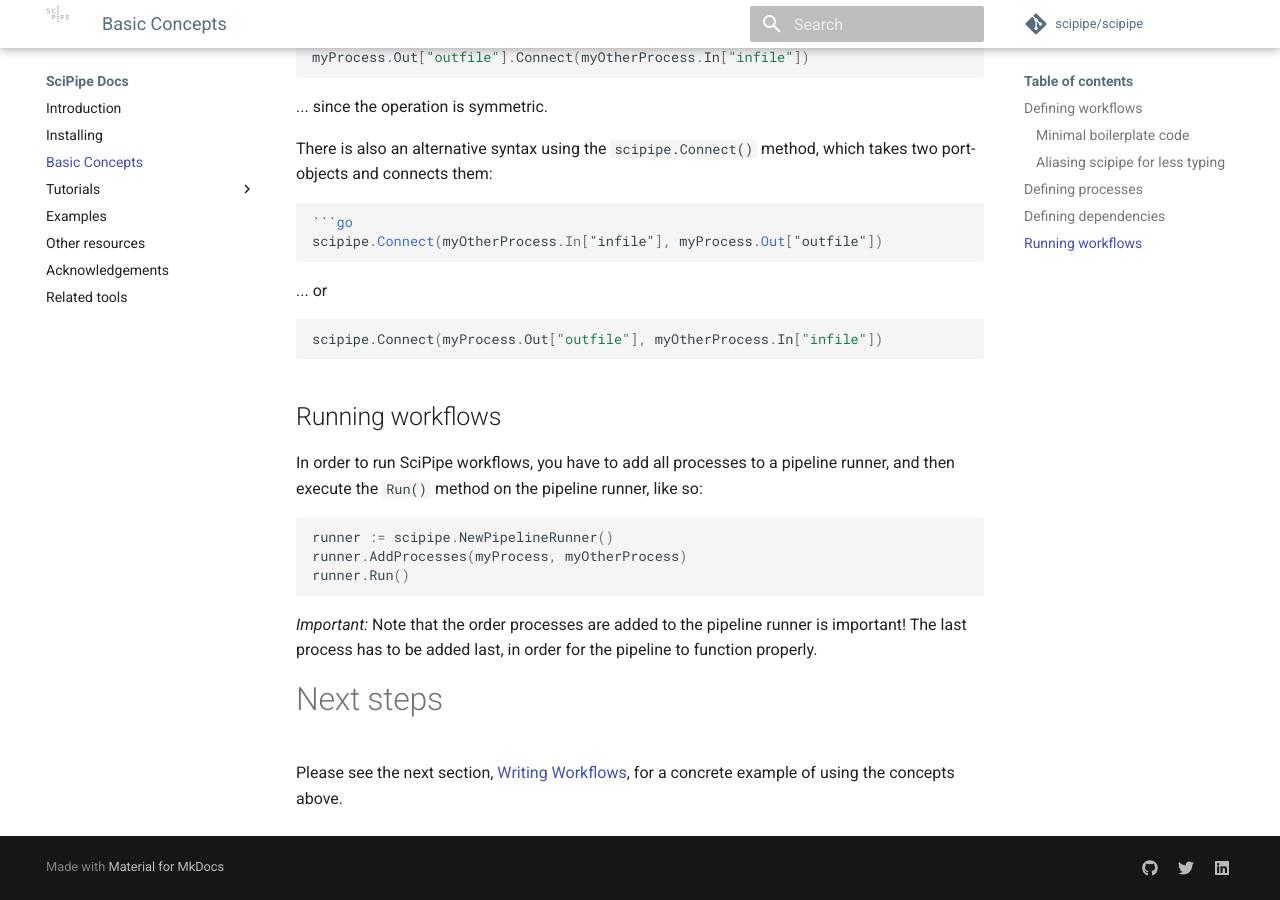
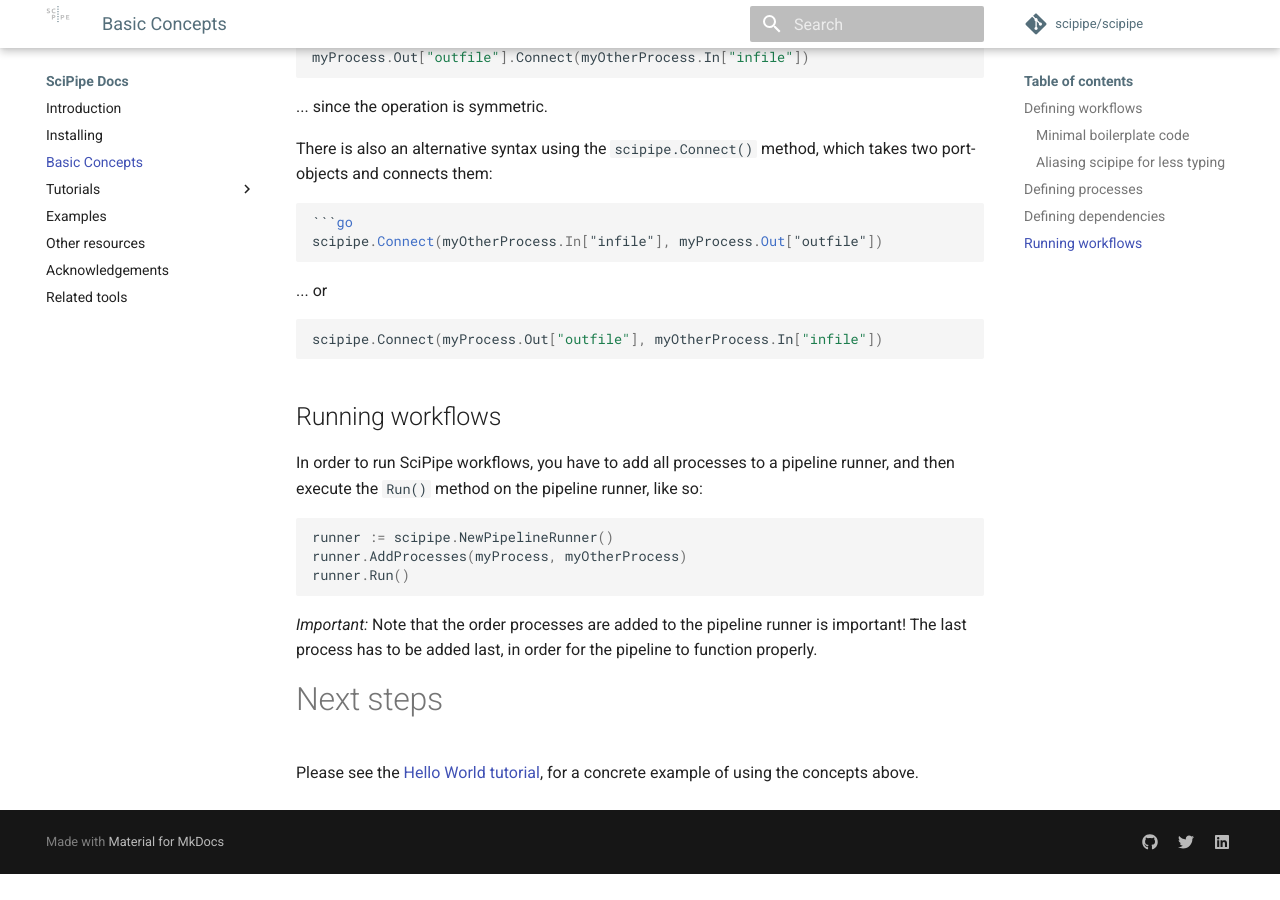
Before and after one commit to scipipe/scipipe, an MkDocs documentation site: the page built from docs/basics.md, in a window 1280 px wide and 900 px high, scrolled down 1945 px. Built offline with MkDocs 1.6.1 and Material for MkDocs 9.7.7, drawn with Linux system fonts in a browser that asks for light colours; comment, search, counter and statistics services are not loaded; old or Windows-style settings are respelled for this version of MkDocs; after the commit the page ends 2819 px from its top, so only the background shows below that.

Commit message:
Fix broken link in docs

```diff
--- a/docs/basics.md
+++ b/docs/basics.md
@@ -123,5 +123,5 @@ function properly.
 
 # Next steps
 
-Please see the next section, [Writing Workflows](/writing_workflows), for a
-concrete example of using the concepts above.
+Please see the [Hello World tutorial](/tutorials/helloworld/), for a concrete
+example of using the concepts above.
```
